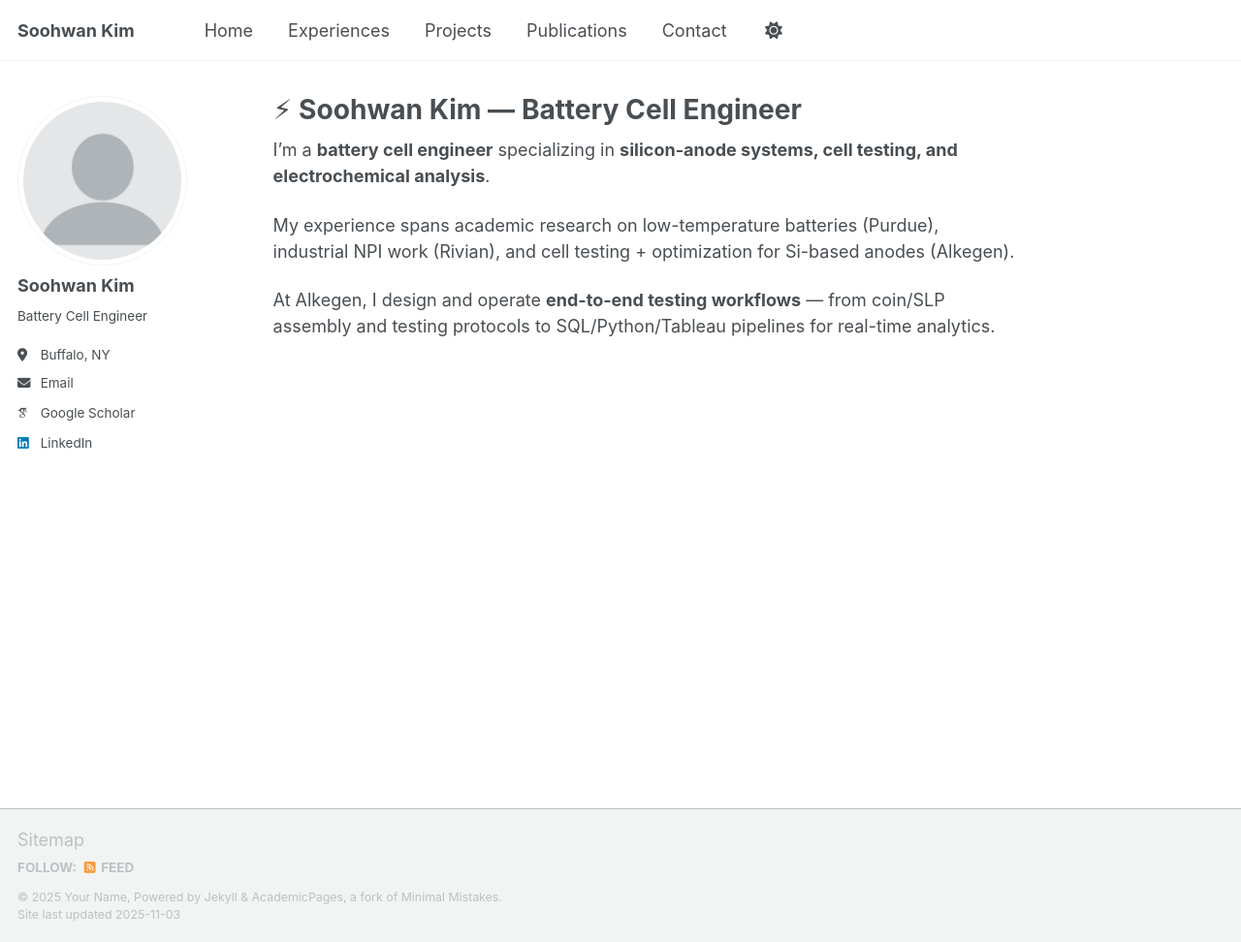
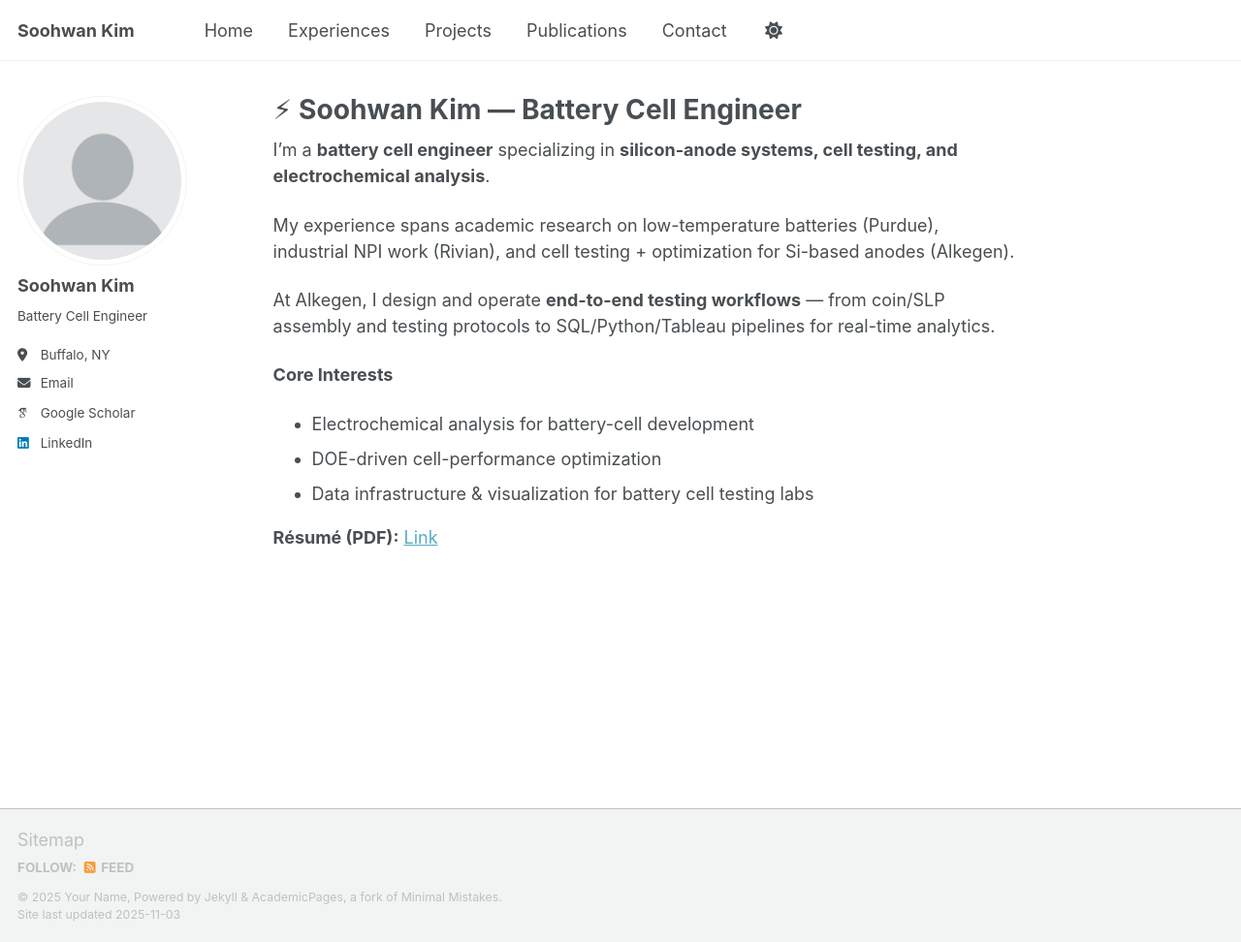
Before and after one commit to skim5674/skim5674.github.io, a Jekyll site: the page built from _pages/about.md, in a window 1280 px wide and 972 px high. Shown: the whole window at 97% size. Built offline with Jekyll 4.4.1, drawn with Linux system fonts in a browser that asks for light colours; some web fonts are replaced; a script that is not in the unit is left out.

Commit message:
Update about.md

```diff
--- a/_pages/about.md
+++ b/_pages/about.md
@@ -8,8 +8,17 @@ redirect_from:
 ---
 
 
+
 I’m a **battery cell engineer** specializing in **silicon-anode systems, cell testing, and electrochemical analysis**.
 
 My experience spans academic research on low-temperature batteries (Purdue), industrial NPI work (Rivian), and cell testing + optimization for Si-based anodes (Alkegen).
 
 At Alkegen, I design and operate **end-to-end testing workflows** — from coin/SLP assembly and testing protocols to SQL/Python/Tableau pipelines for real-time analytics.
+
+
+**Core Interests**
+- Electrochemical analysis for battery-cell development
+- DOE-driven cell-performance optimization
+- Data infrastructure & visualization for battery cell testing labs
+
+**Résumé (PDF):** [Link](https://drive.google.com/file/d/1lt14hiBC96S5iav0DS8muX2yWWB_x7fk/view?usp=drivesdk)
```
